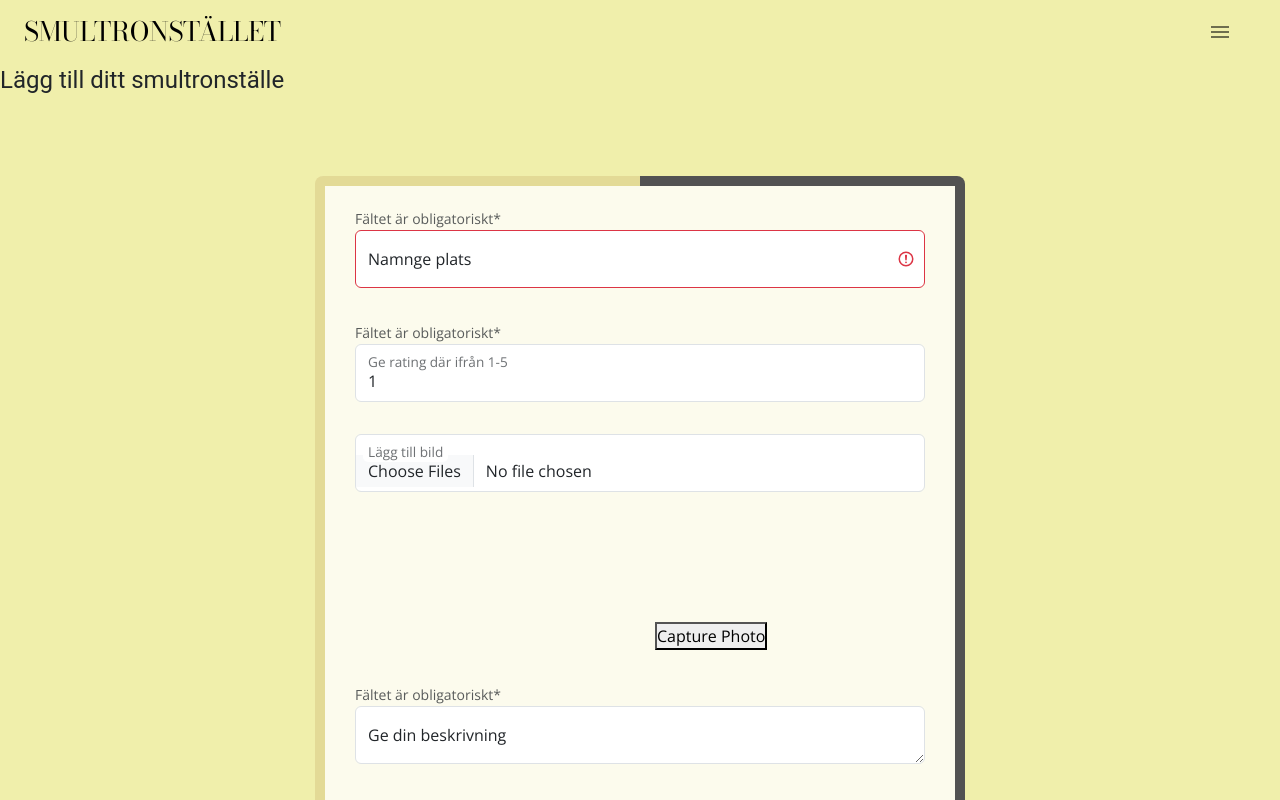
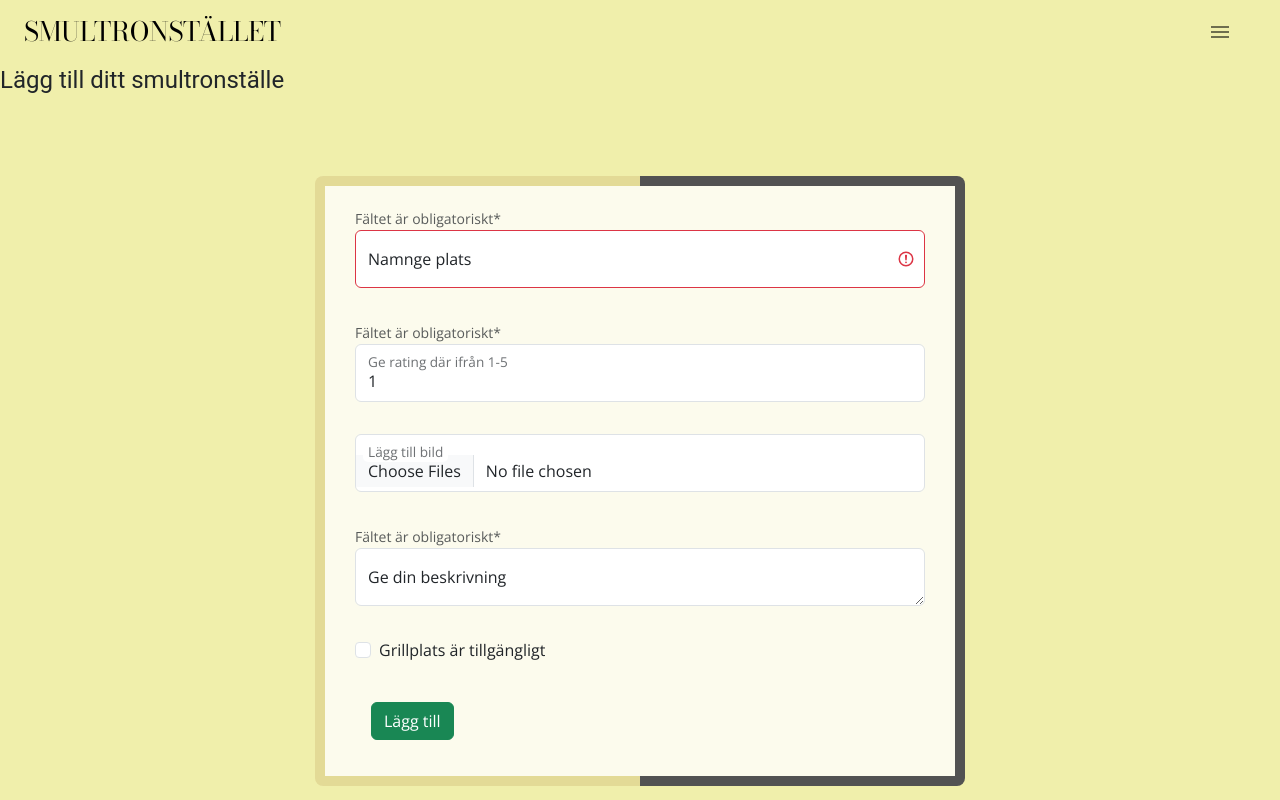
Before and after one commit to elle945/React-fullstack, a React (Vite) app in the folder Client/: page /recensioner in a window 1280 px wide. Shown: the top 800 px of the page. Built offline with nearby package versions, Linux system fonts and the light colour scheme.

Commit message:
deleted webcam

```diff
--- a/Client/src/components/NewForm.jsx
+++ b/Client/src/components/NewForm.jsx
@@ -102,7 +102,7 @@ const handleSubmit = async (e) => {
         <Form.Control type="file" multiple  name="image_url"
   onChange={handleChange}/>
 
-   <Webcam2 />
+
         </FloatingLabel>
       </Form.Group>
 
```
